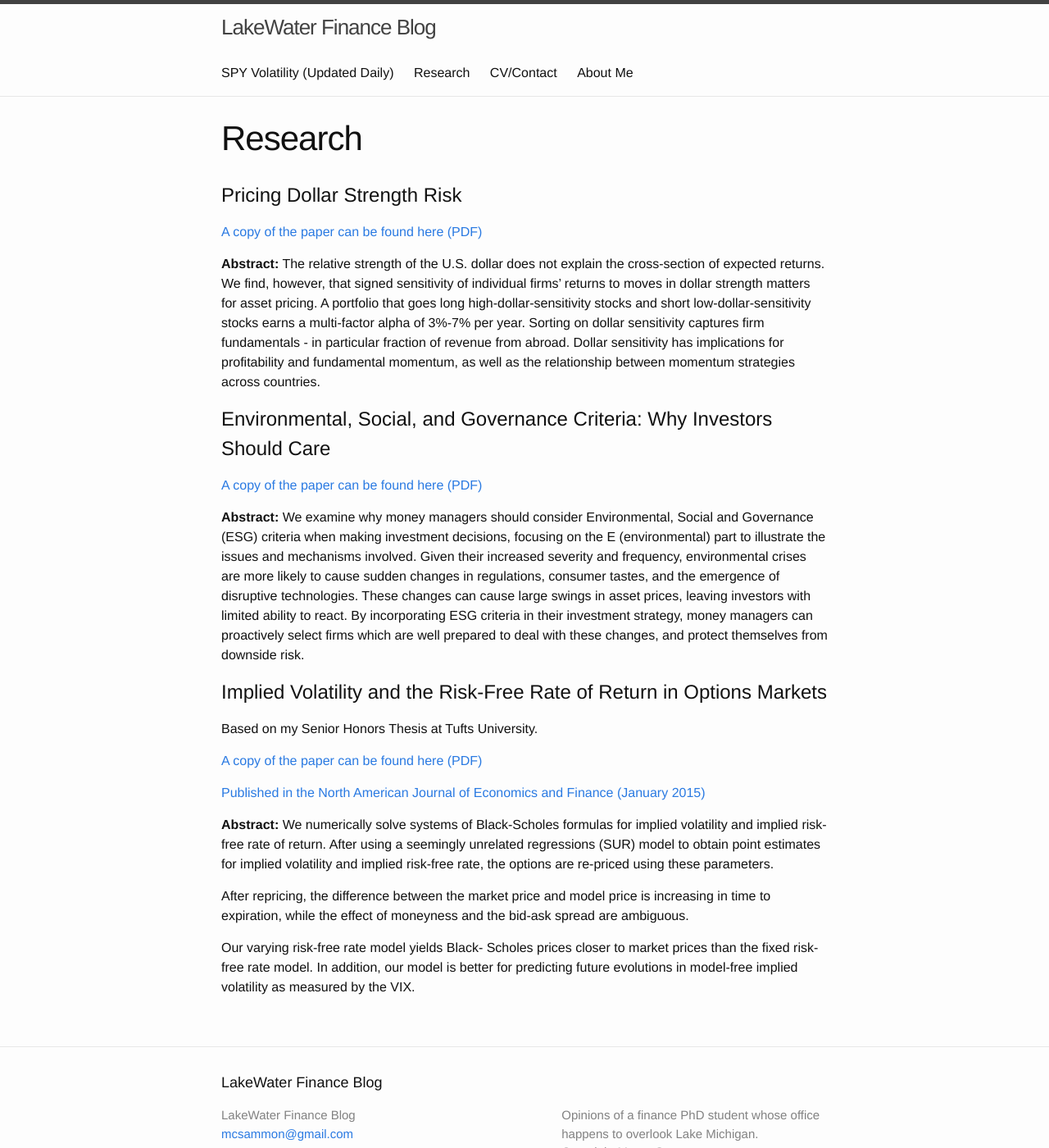
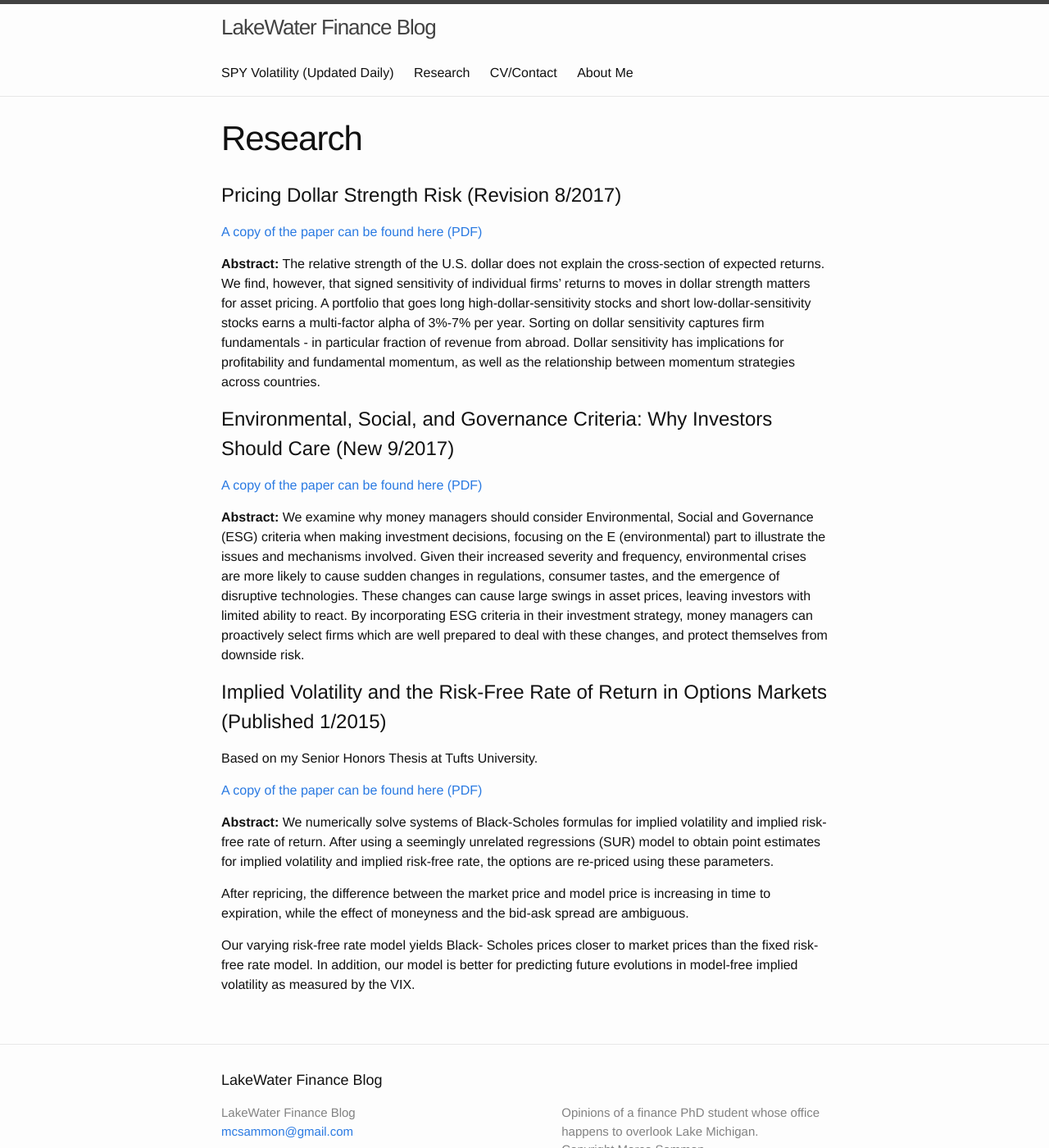
Before and after one commit to mcsammon/mcsammon.github.io, a Jekyll site: the page built from research.md, in a window 1280 px wide and 1400 px high. Shown: the whole window at 82% size. Built offline with Jekyll 4.4.1, drawn with Linux system fonts in a browser that asks for light colours; comment, search, counter and statistics services are not loaded.

Commit message:
minor changes

```diff
--- a/research.md
+++ b/research.md
@@ -4,7 +4,7 @@
 permalink: /research/
 order: 2
 ---
-# Pricing Dollar Strength Risk
+# Pricing Dollar Strength Risk (Revision 8/2017)
 <p>
   <a href="/images/Dollar_Strength_9_5_2017.pdf" target="_blank">
     A copy of the paper can be found here (PDF)
@@ -18,7 +18,7 @@
 Dollar sensitivity has implications for profitability and fundamental momentum, as well as
 the relationship between momentum strategies across countries.
 
-# Environmental, Social, and Governance Criteria: Why Investors Should Care
+# Environmental, Social, and Governance Criteria: Why Investors Should Care (New 9/2017)
 <p>
   <a href="/images/ESG_9_5_2017.pdf" target="_blank">
     A copy of the paper can be found here (PDF)
@@ -26,7 +26,7 @@
 </p>
 **Abstract:** We examine why money managers should consider Environmental, Social and Governance (ESG) criteria when making investment decisions, focusing on the E (environmental) part to illustrate the issues and mechanisms involved. Given their increased severity and frequency, environmental crises are more likely to cause sudden changes in regulations, consumer tastes, and the emergence of disruptive technologies. These changes can cause large swings in asset prices, leaving investors with limited ability to react. By incorporating ESG criteria in their investment strategy, money managers can proactively select firms which are well prepared to deal with these changes, and protect themselves from downside risk.
 
-# Implied Volatility and the Risk-Free Rate of Return in Options Markets
+# Implied Volatility and the Risk-Free Rate of Return in Options Markets (Published 1/2015)
 
 Based on my Senior Honors Thesis at Tufts University.
 
@@ -35,8 +35,6 @@
     A copy of the paper can be found here (PDF)
   </a>
 </p>
-
-[Published in the North American Journal of Economics and Finance (January 2015)](http://www.sciencedirect.com/science/article/pii/S1062940814001089#)
 
 **Abstract:** We numerically solve systems of Black-Scholes formulas for implied
 volatility and implied risk-free rate of return. After using a seemingly
```
